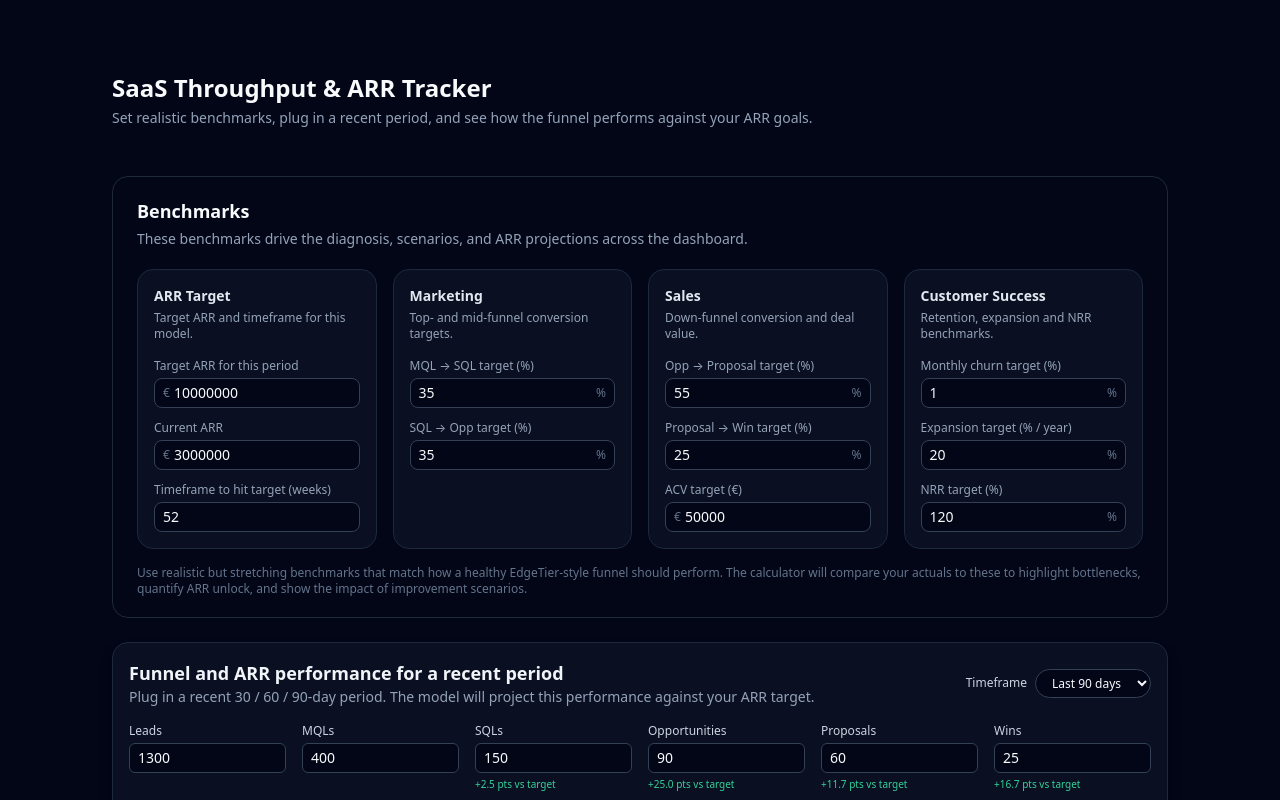
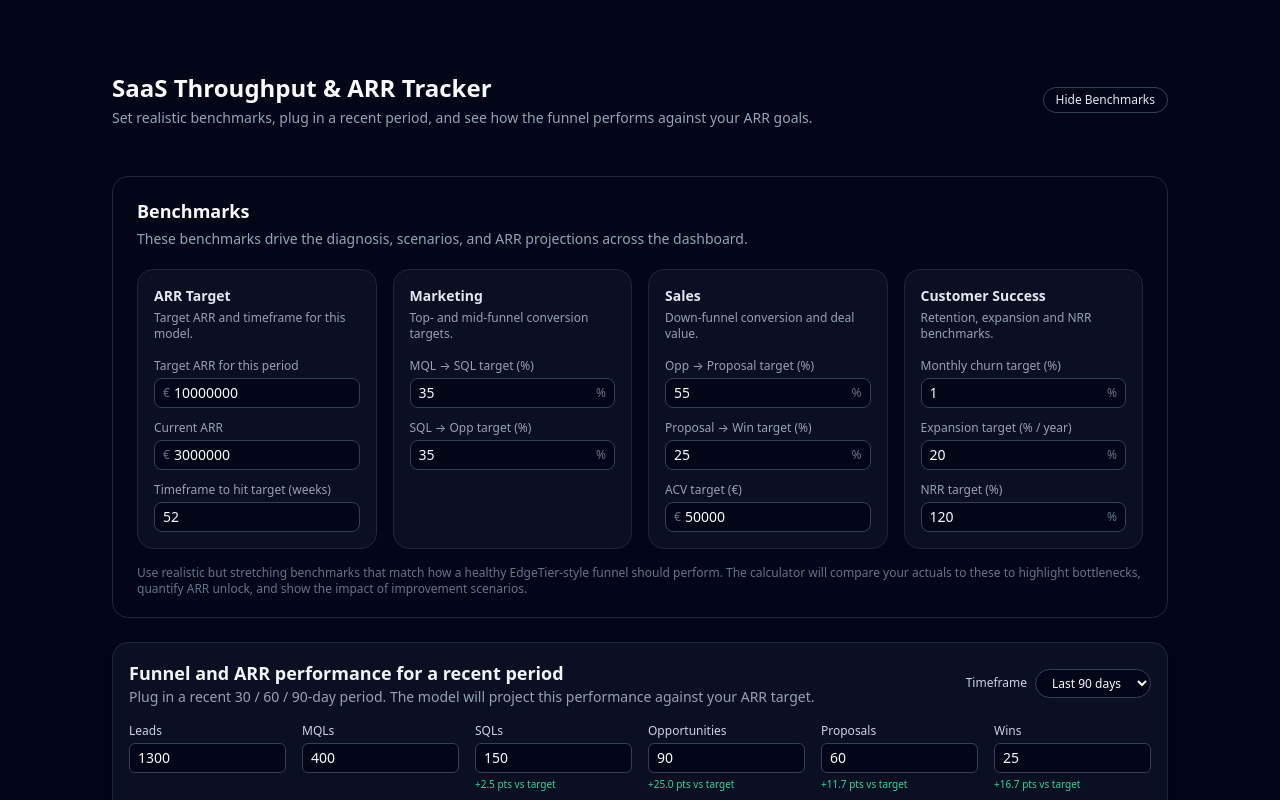
Before and after one commit to powerstephen/saas-throughput-tracker, a Next.js app: page / in a window 1280 px wide. Shown: the top 800 px of the page. Built offline with nearby package versions, Linux system fonts and the light colour scheme.

Commit message:
Update page.tsx

```diff
--- a/app/page.tsx
+++ b/app/page.tsx
@@ -25,11 +25,13 @@ const defaultBenchmarks: Benchmarks = {
 
 export default function Home() {
   const [benchmarks, setBenchmarks] = useState<Benchmarks>(defaultBenchmarks);
+  const [showBenchmarks, setShowBenchmarks] = useState(true);
 
   return (
     <main className="min-h-screen bg-slate-950 text-slate-50">
       <div className="mx-auto flex max-w-6xl flex-col gap-6 px-4 py-8">
-        <header className="space-y-1">
+        <header className="flex items-center justify-between gap-4">
+          <div className="space-y-1">
             <h1 className="text-2xl font-semibold text-slate-50">
               SaaS Throughput & ARR Tracker
             </h1>
@@ -37,13 +39,28 @@ export default function Home() {
               Set realistic benchmarks, plug in a recent period, and see how the
               funnel performs against your ARR goals.
             </p>
+          </div>
+
+          <button
+            onClick={() => setShowBenchmarks((prev) => !prev)}
+            className={`inline-flex items-center rounded-full border px-3 py-1 text-xs font-medium transition-colors
+              ${
+                showBenchmarks
+                  ? "border-slate-700 text-slate-200 hover:border-sky-500"
+                  : "border-sky-500 bg-sky-500 text-slate-950 hover:bg-sky-400"
+              }`}
+          >
+            {showBenchmarks ? "Hide Benchmarks" : "Enter Benchmarks"}
+          </button>
         </header>
 
-        {/* Benchmarks configuration */}
+        {/* Benchmarks configuration (toggleable) */}
+        {showBenchmarks && (
           <BenchmarksPanel
             benchmarks={benchmarks}
             onChange={setBenchmarks}
           />
+        )}
 
         {/* Main dashboard: current-period inputs, hero metrics, scenarios */}
         <MainDashboard benchmarks={benchmarks} />
```
Lines whose indentation alone changed are shown as unchanged.
